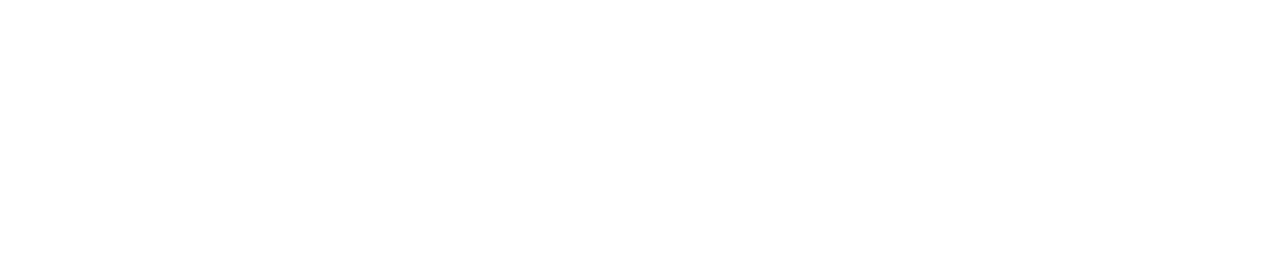
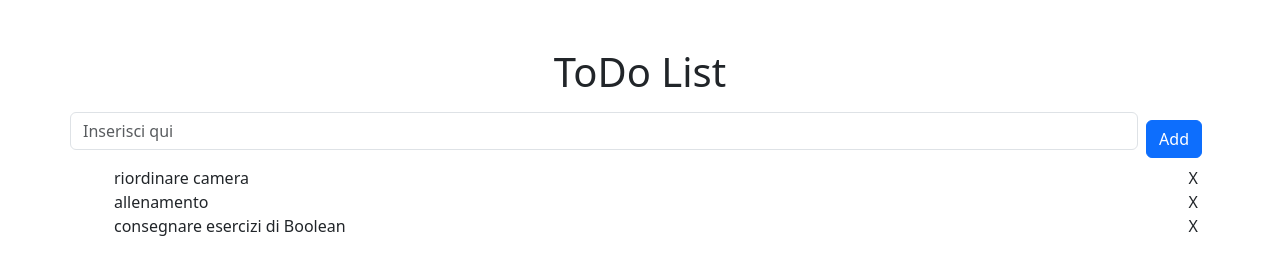
Before and after one commit to Delonteee/vue-todolist, a plain HTML site: page index.html in a window 1280 px wide. Drawn offline with nearby package versions, Linux system fonts and the light colour scheme.

Commit message:
Esercizio base Vue

```diff
--- a/css/style.css
+++ b/css/style.css
@@ -7,13 +7,6 @@
     padding: 0;
     box-sizing: border-box;
 }
-
-
-:root {
-
-
-}
-
 
 /*
     GENERAL
--- a/index.html
+++ b/index.html
@@ -4,9 +4,11 @@
 
         <meta charset="UTF-8">
         <meta name="viewport" content="width=device-width, initial-scale=1.0">
-        <title>Template</title>
+        <title>Vue ToDo List</title>
 
-        <!--   Bootstrap   -->
+        <!-- VUE -->
+        <script src="https://unpkg.com/vue@3/dist/vue.global.js"></script>
+        <!-- BOOTSTRAP -->
         <link href="https://cdn.jsdelivr.net/npm/bootstrap@5.3.2/dist/css/bootstrap.min.css" rel="stylesheet" integrity="sha384-T3c6CoIi6uLrA9TneNEoa7RxnatzjcDSCmG1MXxSR1GAsXEV/Dwwykc2MPK8M2HN" crossorigin="anonymous">
         <!-- FONT AWESOME -->
         <script src="https://kit.fontawesome.com/2ededfe852.js" crossorigin="anonymous"></script>
@@ -19,33 +21,52 @@
 
         <!-- BOOTSTRAP JAVASCRIPT  -->
         <script src="https://cdn.jsdelivr.net/npm/bootstrap@5.3.2/dist/js/bootstrap.bundle.min.js" integrity="sha384-C6RzsynM9kWDrMNeT87bh95OGNyZPhcTNXj1NW7RuBCsyN/o0jlpcV8Qyq46cDfL" crossorigin="anonymous"></script>
+
+        <main id="app"><div class="container-lg">
+                <div class="row">
+
+                    <div class="col-12 d-flex justify-content-center pt-5">
+                        <h1>ToDo List</h1>
+                    </div>
+                    <div class="col-12 d-flex justify-content-center mt-2 align-items-center g-0">
+
+                        <div class="input-group mb-3">
+                            <input type="text" class="form-control"  placeholder="Inserisci qui" v-model="newTaskInput">
+                        </div>
+
+                        <button type="button" class="btn btn-primary mx-2" @click="addTask()">
+                            Add
+                        </button>
+                    </div>
+
+                    <div class="col-12">
+
+                        <ul v-if=" todos.length > 0">
+                            <li v-for="(singleTask, index) in todos" class="d-flex justify-content-between align-items-center">
+
+                                <div>
+                                    <span>{{ singleTask.text }}</span>
+                                </div>
+
+                                <a href="#nogo" @click="removeTask(index)" class="text-decoration-none">
+                                    X
+                                </a>
+                            </li>
+                        </ul>
+
+                        <p v-else>
+                            No Tasks in program!
+                        </p>
+
+                    </div>
+
+                </div>
+            </div>
+
+        </main>
+
         <!-- MY JAVASCRIPT  -->
         <script type="text/javascript" src="./js/scripts.js"></script>
 
-
-        <!-- Inizio header principale  -->
-        <header>
-            <div class="container">
-
-            </div>
-        </header>
-        <!-- Fine header principale  -->
-
-        <!-- Inizio main  -->
-        <main>
-            <div class="container">
-
-            </div>
-        </main>
-        <!-- Fine main  -->
-
-        <!-- Inizio footer principale  -->
-        <footer>
-            <div class="container">
-
-            </div>
-        </footer>
-        <!-- Fine footer principale  -->
-
     </body>
 </html>
--- a/js/scripts.js
+++ b/js/scripts.js
@@ -0,0 +1,55 @@
+const { createApp } = Vue;
+
+createApp ({
+    data() {
+        return {
+
+            todos : [
+                {
+                    text: 'riordinare camera',
+                    done: false,
+                },
+                {
+                    text: 'allenamento',
+                    done: false,
+                },
+                {
+                    text: 'consegnare esercizi di Boolean',
+                    done: false,
+                },
+            ],
+
+            newTaskInput : '',
+
+        };
+    },
+    methods : {
+
+        addTask(){
+
+            if(this.newTaskInput.length > 2){
+
+                let newTask = {};
+
+                newTask.text = this.newTaskInput;
+                newTask.done = false;
+
+                console.log(newTask);
+
+                this.todos.push(newTask);
+
+                this.newTaskInput = '';
+
+
+                console.log(this.todos);
+
+            };
+
+        },
+
+        removeTask(i) {
+            console.log(i, this.todos[i]);
+            this.todos.splice(i, 1);
+        }
+    },
+}).mount('#app');
```
